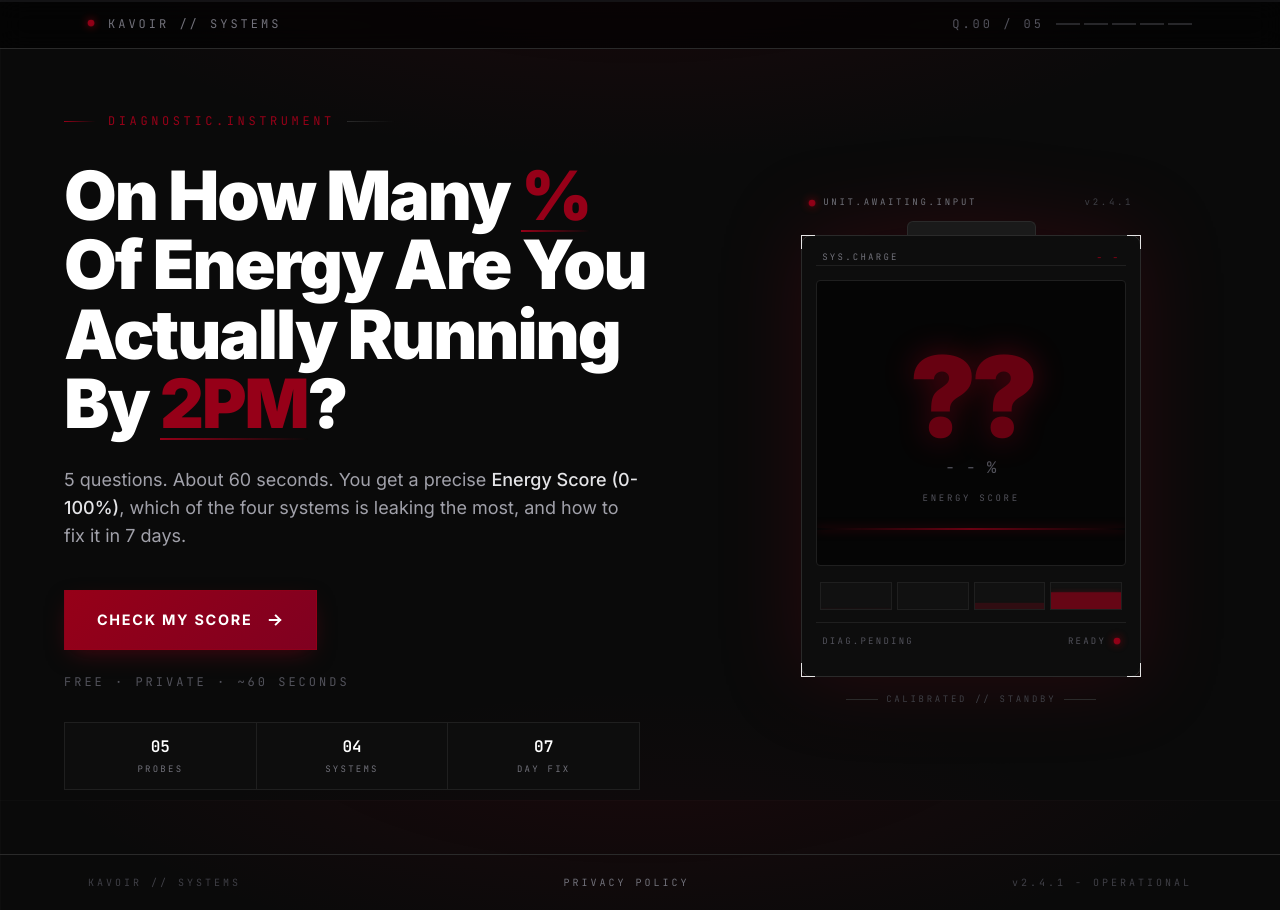
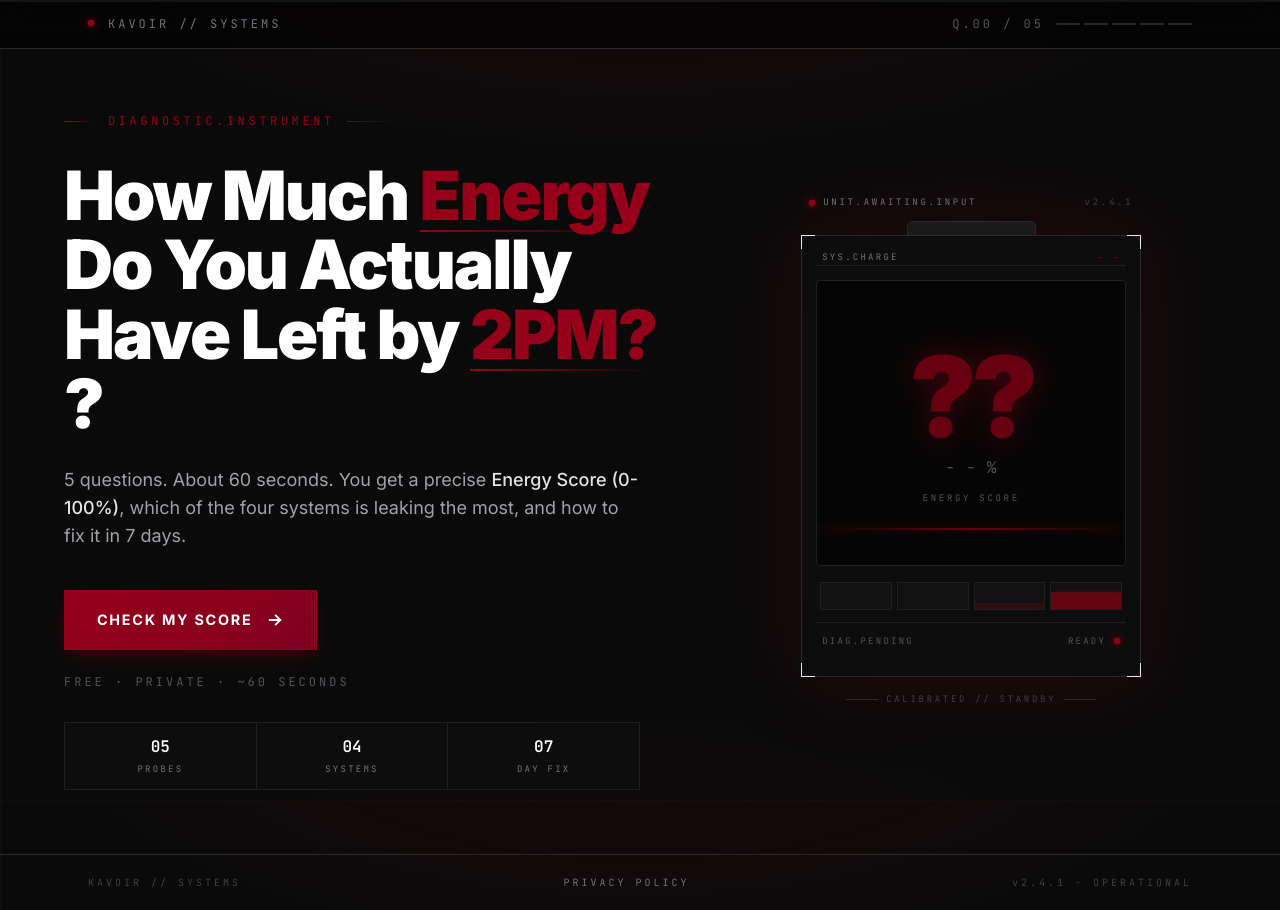
Before and after one commit to thewrldtales-ux/quiz, a plain HTML site: page Index.html in a window 1280 px wide. Drawn offline with nearby package versions, Linux system fonts and the light colour scheme.

Commit message:
Update Index.html

```diff
--- a/Index.html
+++ b/Index.html
@@ -503,7 +503,7 @@
             </div>
 
             <h1 class="welcome-title text-white mb-7">
-              On How Many <span class="accent">%</span> Of Energy Are You Actually Running By <span class="accent">2PM</span>?
+              How Much <span class="accent">Energy</span> Do You Actually Have Left by <span class="accent">2PM?</span>?
             </h1>
 
             <p class="text-base sm:text-lg text-zinc-400 leading-relaxed mb-10 max-w-xl">
```
